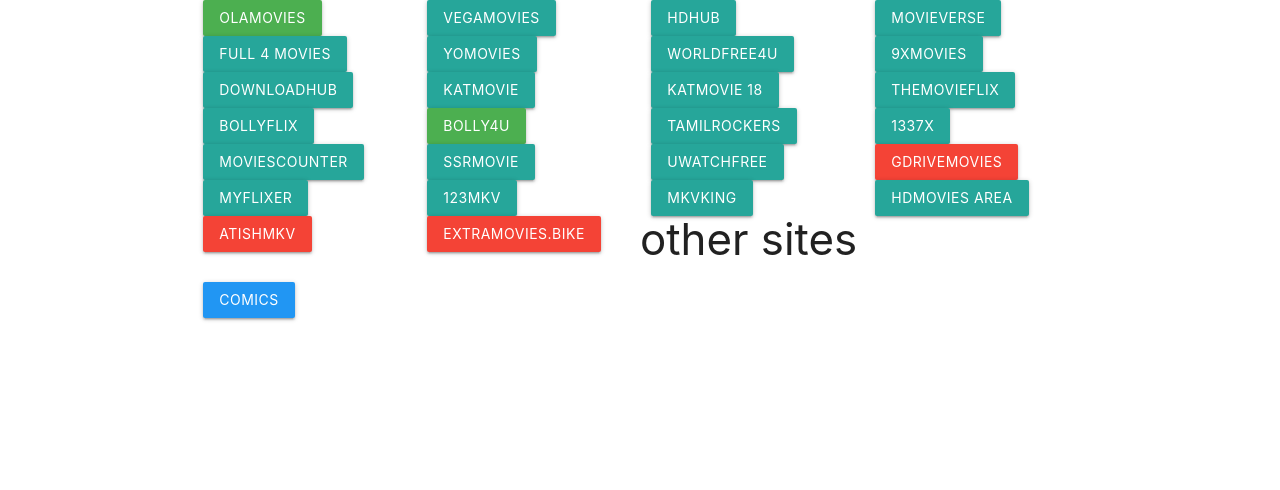
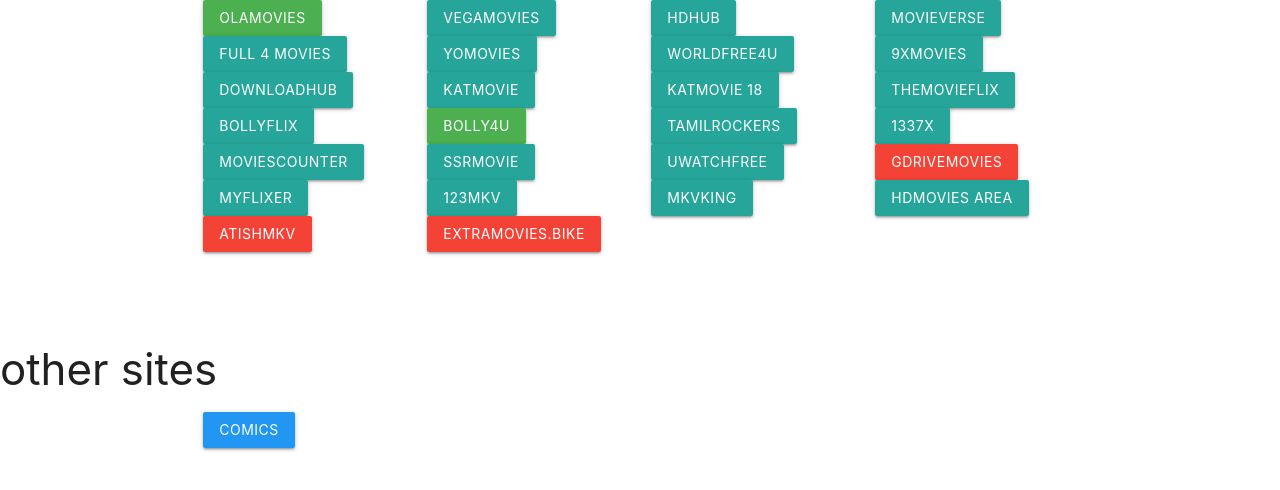
Before and after one commit to dgbkn/moviesites, a plain HTML site: page index.html in a window 1280 px wide. Drawn offline with nearby package versions, Linux system fonts and the light colour scheme.

Commit message:
Update index.html

```diff
--- a/index.html
+++ b/index.html
@@ -142,10 +142,13 @@
       <a class="waves-effect waves-light btn red" href="./dynamic.html?domain=https://extramovies.bike">extramovies.bike</a>
     </div>
 
+    </div>
 
-<br><br><br>
-<br><br><br>
+
+    <br><br>
 <h3>other sites</h3>
+        <div class="row container">
+
 <div class="col s6 l3 m6">
       <a class="waves-effect waves-light btn blue" href="./dynamic.html?domain=https://getcomics.info&DISABLEMOREPAGE=1">Comics</a>
     </div>
```
